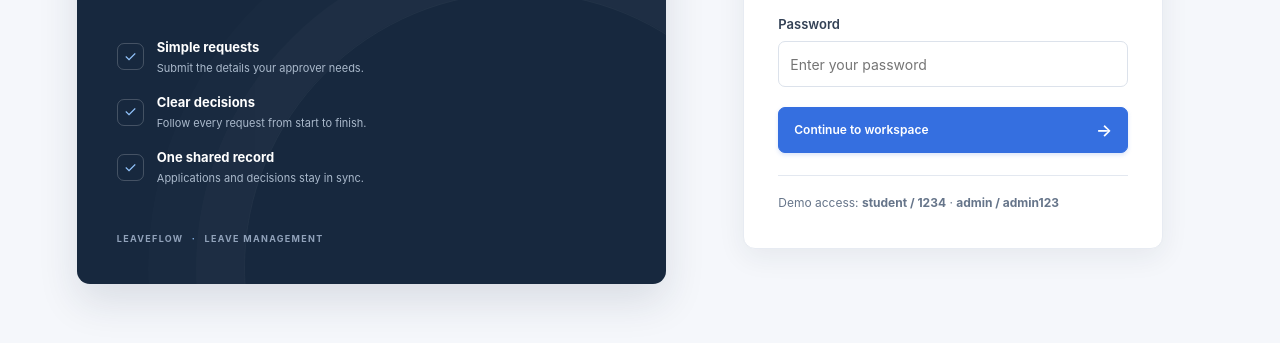
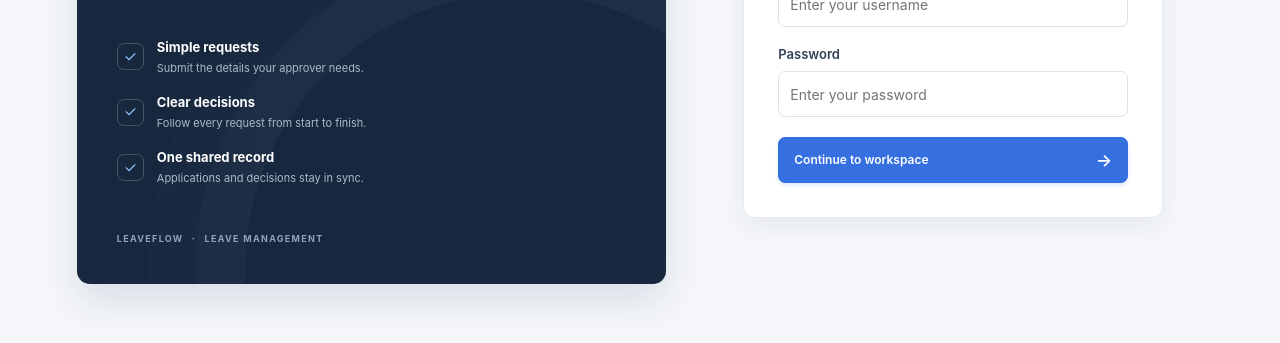
Before and after one commit to Naman-Choudhary-15/LeaveFlow-V3, a plain HTML site: page index.html in a window 1280 px wide. Shown: the part 439-782 px from the top of the page. Drawn offline with Linux system fonts and the light colour scheme.

Commit message:
Prepare LeaveFlow for Render deployment

```diff
--- a/index.html
+++ b/index.html
@@ -31,7 +31,6 @@
         <input id="password" name="password" type="password" autocomplete="current-password" placeholder="Enter your password" required>
         <button class="primary full" type="submit">Continue to workspace <span aria-hidden="true">→</span></button>
       </form>
-      <p class="demo-note">Demo access: <strong>student / 1234</strong> · <strong>admin / admin123</strong></p>
     </section>
   </main>
 
```
